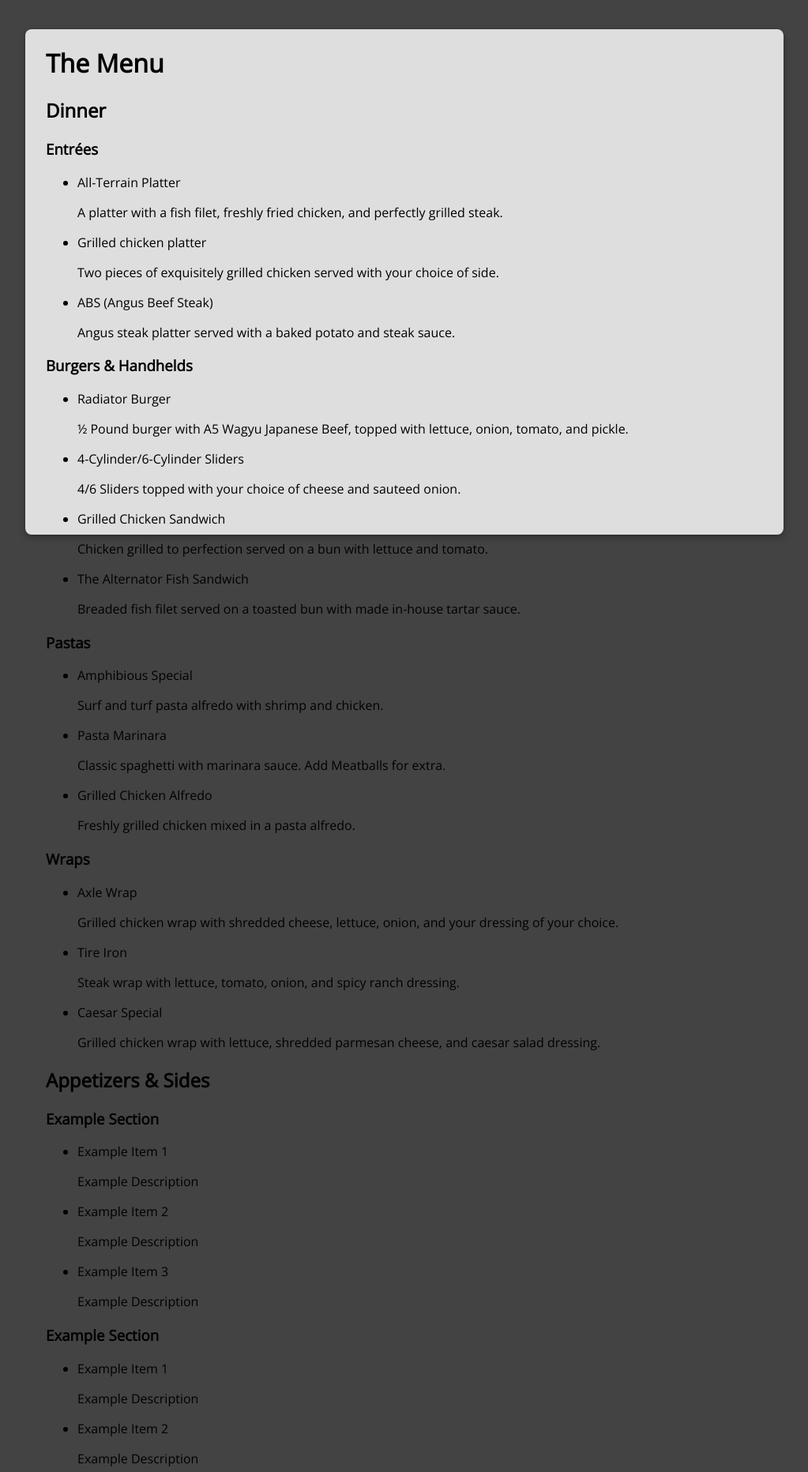
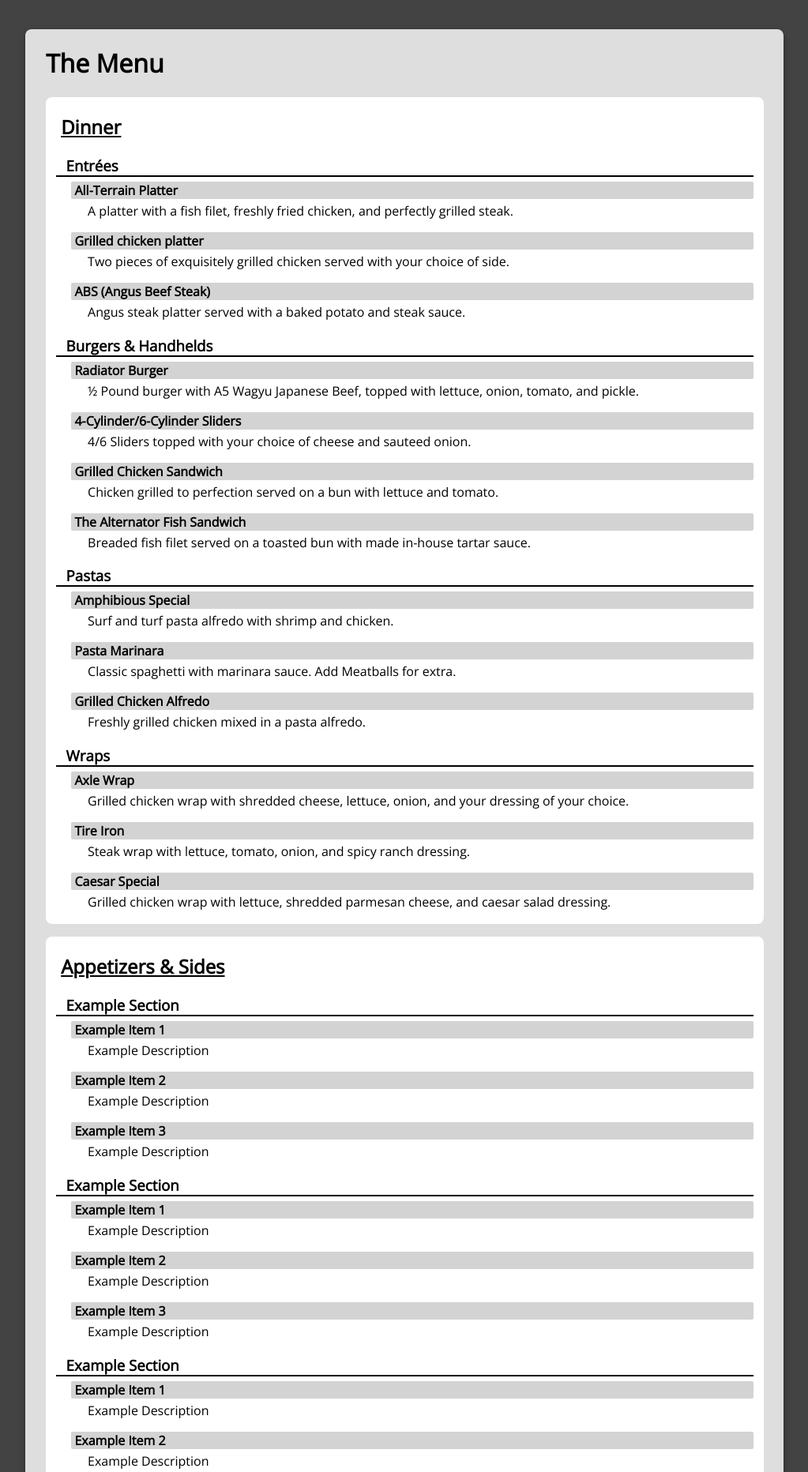
Before and after one commit to cjordanOU/Lily-Garage-Website, a PHP site: page /menu.html in a window 1280 px wide. Shown: the part 113-1977 px from the top of the page at 79% size, without its empty margins (6-1029 px from the left). Run offline with PHP 8.4, Linux system fonts and the light colour scheme.

Commit message:
Stylesheet rewrite / formatting changes
-Added comments.
-Organized hierarchy of styles.
-Added menu specific CSS styling.

```diff
--- a/style.css
+++ b/style.css
@@ -1,14 +1,18 @@
-/* --- Applies to All HTML elements --- */
+/* ------ ------ Applies to All HTML elements ------ ------ */
 * {
     box-sizing: border-box;
     font-family:'Open Sans', sans-serif;
 }
 
+/* ------ ------ Standard HTML Styles ------ ------ */
+
+/* ------ body ------ */
 body {
     margin: 0;
     background-color: #434343;
 }
 
+/* ------ header ------ */
 header {
     height: 100px;
     background: linear-gradient(to right, #43ccff,#99e4ff);
@@ -16,6 +20,7 @@ header {
     width: 100%;
     padding-left: 3%;
     box-shadow: 0 0 4px rgba(0,0,0,.14), 0 4px 8px rgba(0,0,0,.28);
+    z-index: 100;
 }
 
 header h1 a{
@@ -52,6 +57,64 @@ header nav a:hover {
     -webkit-transition: 0.2s;
 }
 
+/* ------ main ------ */
+main {
+    width: 75%;
+    background: rgba(235, 235, 235, .925);
+    border-radius: 8px;
+    position: absolute;
+    margin: 150px 3% 4vh 3%;
+    display: inline-block;
+    box-shadow: 0 0 4px rgba(0,0,0,.14), 0 4px 8px rgba(0,0,0,.28);
+    padding:0vh 2vw;
+    padding-bottom: 3vh;
+}
+
+/* ------ ------ Class Styles ------ ------ */
+
+/* ------ menuItem ------ */
+.menuItem {
+    background-color: white;
+    border-radius: 8px;
+    padding: .15vh 1vw;
+}
+
+.menuItem:not(:first-child) {
+    /* Applies to all menuItem's except for the first */
+    margin-top: 2vh;
+}
+
+.menuItem h2 {
+    text-decoration: underline;
+    padding-left: .5vw;
+}
+
+.menuItem h3 {
+    border-bottom: 2px solid black;
+    margin-bottom: .75vh;
+    padding-left: 1vw;
+}
+
+.menuItem ul {
+    list-style-type: none;
+    margin: 0;
+    padding-left: 1.5vw;
+}
+
+.menuItem ul li {
+    font-weight: bold;
+    background-color: lightgrey;
+    border-radius: 2px;
+    padding-left: .35vw;
+}
+
+.menuItem ul p {
+    margin-top: 4px;
+    text-indent: 1.65vw;
+}
+
+/* ------ ------ ID Styles ------ ------ */
+
 #background {
     height: 100vh;
     width: 100vw;
@@ -60,15 +123,3 @@ header nav a:hover {
     /*background: url('img/bg1.png') no-repeat;*/
     filter: blur(0px);
 }
-
-main {
-    width: 75%;
-    height: 80%;
-    background: rgba(235, 235, 235, .925);
-    border-radius: 8px;
-    position: absolute;
-    margin: 150px 3% 0 3%;
-    display: inline-block;
-    box-shadow: 0 0 4px rgba(0,0,0,.14), 0 4px 8px rgba(0,0,0,.28);
-    padding:0vh 2vw;
-}
```
